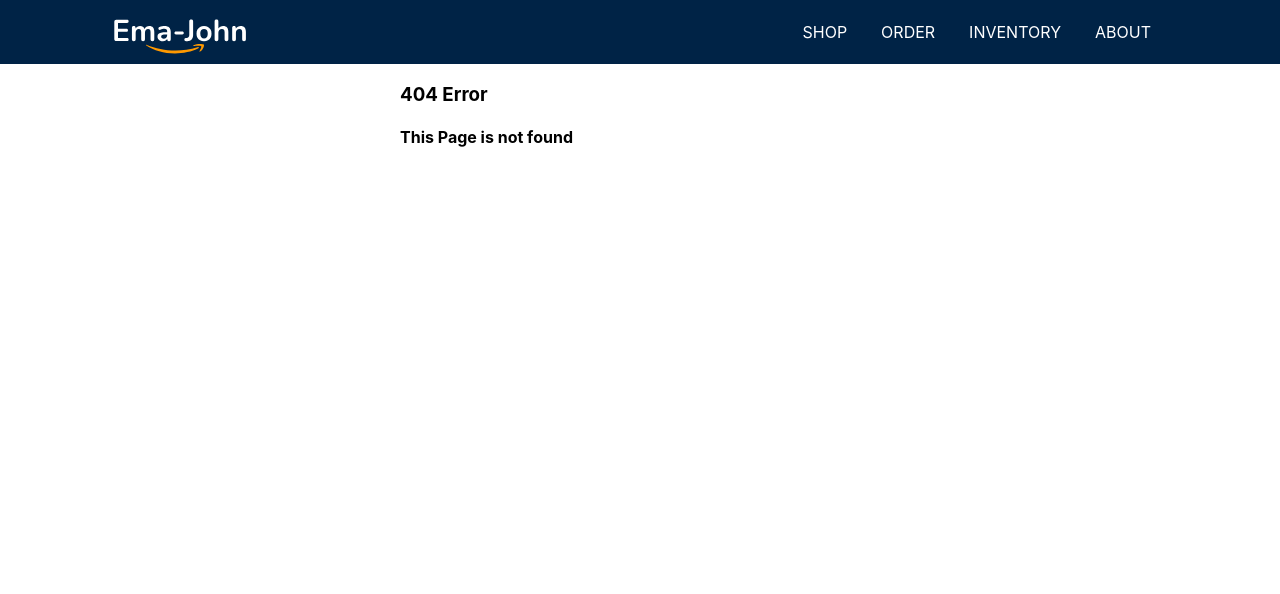
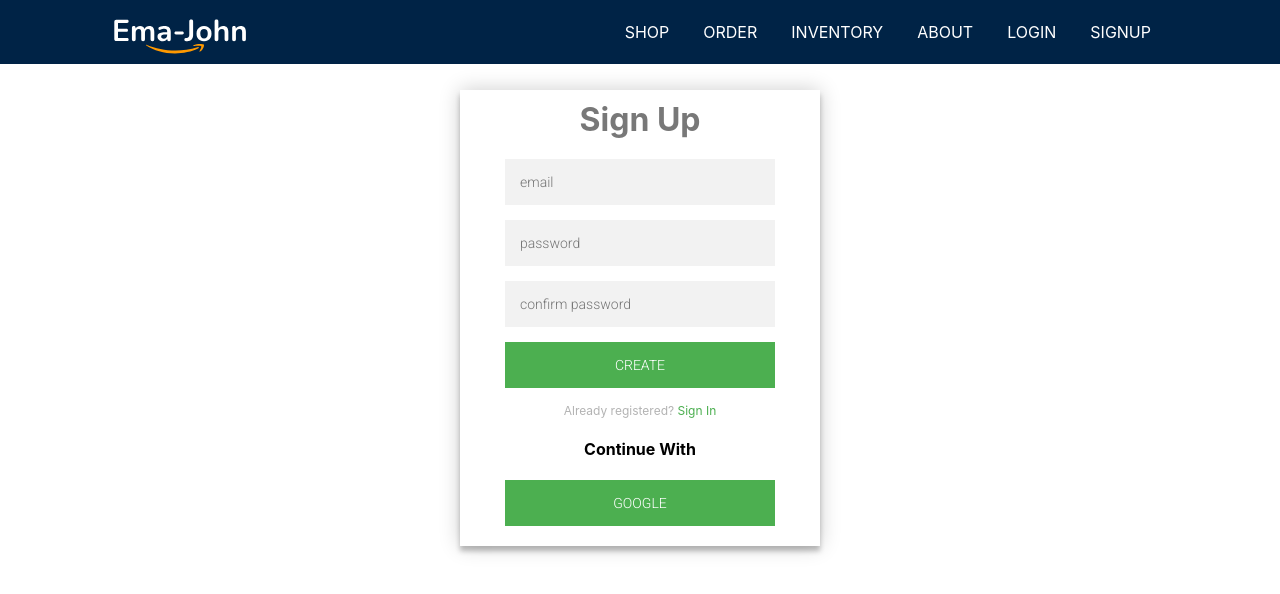
Before and after one commit to Showrove-Roy/simple_E-commerce_website, a React (Create React App) app: page /signup in a window 1280 px wide. Before the commit this address had no page. Shown: the top 594 px of the page. Built offline with nearby package versions, Linux system fonts and the light colour scheme.

Commit message:
Login & signUp design done

```diff
--- a/src/components/Header/Header.css
+++ b/src/components/Header/Header.css
@@ -5,6 +5,9 @@
   justify-content: space-between;
   align-items: center;
   padding: 0 7rem;
+  position: sticky;
+  top: 0;
+  z-index: 111;
 }
 .nav-items a {
   text-decoration: none;
--- a/src/components/Header/Header.js
+++ b/src/components/Header/Header.js
@@ -28,6 +28,16 @@
           className={({ isActive }) => (isActive ? "active" : undefined)}>
           About
         </NavLink>
+        <NavLink
+          to='/login'
+          className={({ isActive }) => (isActive ? "active" : undefined)}>
+          Login
+        </NavLink>
+        <NavLink
+          to='/signup'
+          className={({ isActive }) => (isActive ? "active" : undefined)}>
+          SignUP
+        </NavLink>
       </div>
     </nav>
   );
--- /dev/null
+++ b/src/components/Login/Login.css
@@ -0,0 +1,97 @@
+@import url(https://fonts.googleapis.com/css?family=Roboto:300);
+
+.login-page {
+  width: 360px;
+  padding: 2% 0 0;
+  margin: auto;
+}
+.form {
+  position: relative;
+  z-index: 1;
+  background: #ffffff;
+  max-width: 360px;
+  margin: 0 auto 50px;
+  padding: 10px 45px 20px;
+
+  text-align: center;
+  box-shadow: 0 0 20px 0 rgba(0, 0, 0, 0.2), 0 5px 5px 0 rgba(0, 0, 0, 0.24);
+}
+.form input {
+  font-family: "Roboto", sans-serif;
+  outline: 0;
+  background: #f2f2f2;
+  width: 100%;
+  border: 0;
+  margin: 0 0 15px;
+  padding: 15px;
+  box-sizing: border-box;
+  font-size: 14px;
+}
+.form button {
+  font-family: "Roboto", sans-serif;
+  text-transform: uppercase;
+  outline: 0;
+  background: #4caf50;
+  width: 100%;
+  border: 0;
+  padding: 15px;
+  color: #ffffff;
+  font-size: 14px;
+  -webkit-transition: all 0.3 ease;
+  transition: all 0.3 ease;
+  cursor: pointer;
+}
+.form button:hover,
+.form button:active,
+.form button:focus {
+  background: #43a047;
+}
+.form .message {
+  margin: 15px 0 0;
+  color: #b3b3b3;
+  font-size: 12px;
+}
+.form .message a {
+  color: #4caf50;
+  text-decoration: none;
+}
+
+.container {
+  position: relative;
+  z-index: 1;
+  max-width: 300px;
+  margin: 0 auto;
+}
+.container:before,
+.container:after {
+  content: "";
+  display: block;
+  clear: both;
+}
+.container .info {
+  margin: 50px auto;
+  text-align: center;
+}
+.container .info h1 {
+  margin: 0 0 15px;
+  padding: 0;
+  font-size: 36px;
+  font-weight: 300;
+  color: #1a1a1a;
+}
+.container .info span {
+  color: #4d4d4d;
+  font-size: 12px;
+}
+.container .info span a {
+  color: #000000;
+  text-decoration: none;
+}
+.container .info span .fa {
+  color: #ef3b3a;
+}
+.headIng {
+  margin: 0 0 20px;
+  font-size: 2rem;
+  color: #787878;
+}
--- /dev/null
+++ b/src/components/Login/Login.js
@@ -0,0 +1,34 @@
+import React from "react";
+import { Link } from "react-router-dom";
+import "./Login.css";
+
+const Login = () => {
+  return (
+    <div>
+      <div className='login-page'>
+        <div className='form'>
+          <h2 className='headIng'>Login</h2>
+          <form className='login-form'>
+            <input type='email' placeholder='email' name='email' required />
+            <input
+              type='password'
+              placeholder='password'
+              name='password'
+              required
+            />
+            <button>login</button>
+            <p className='message'>
+              Not registered? <Link to='/signup'>Create an account</Link>
+            </p>
+          </form>
+          <h4>Continue With</h4>
+          <div>
+            <button>Google</button>
+          </div>
+        </div>
+      </div>
+    </div>
+  );
+};
+
+export default Login;
--- /dev/null
+++ b/src/components/Sign Up/SignUp.js
@@ -0,0 +1,40 @@
+import React from "react";
+import { Link } from "react-router-dom";
+import "./SignUp.css";
+
+const SignUp = () => {
+  return (
+    <div>
+      <div className='login-page'>
+        <div className='form'>
+          <h2 className='headIng'>Sign Up</h2>
+          <form className='register-form'>
+            <input type='email' placeholder='email' name='email' required />
+            <input
+              type='password'
+              placeholder='password'
+              name='password'
+              required
+            />
+            <input
+              type='password'
+              placeholder='confirm password'
+              name='confirmPassword'
+              required
+            />
+            <button>create</button>
+            <p className='message'>
+              Already registered? <Link to='/login'>Sign In</Link>
+            </p>
+          </form>
+          <h4>Continue With</h4>
+          <div>
+            <button>Google</button>
+          </div>
+        </div>
+      </div>
+    </div>
+  );
+};
+
+export default SignUp;
```
Also changed, not shown: src/App.js (+10 -0 lines), src/components/Sign Up/SignUp.css (added).
